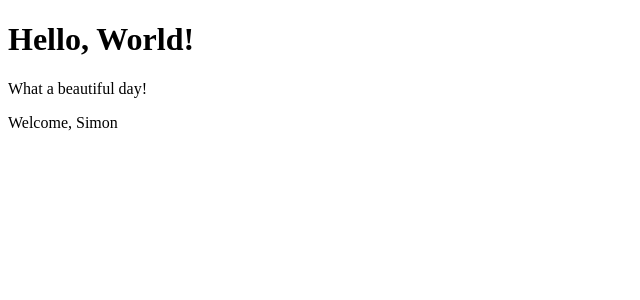
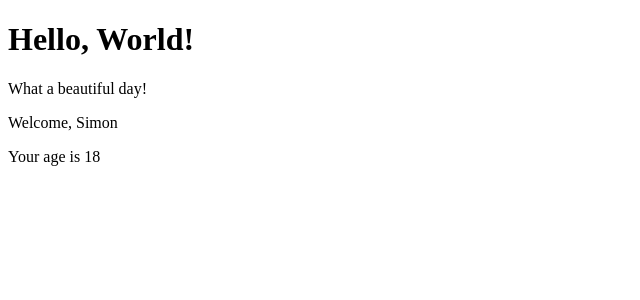
Before and after one commit to NDRXandrei/React-ex, a React (Create React App) app in the folder my-app/: page / in a window 1280 px wide. Shown: the top 300 px of the page, without its empty margins (0-640 px from the left). Built offline with nearby package versions, Linux system fonts and the light colour scheme.

Commit message:
aggiunta prop age

```diff
--- a/my-app/src/App.js
+++ b/my-app/src/App.js
@@ -7,7 +7,7 @@ export class App extends React.Component {
     return (
       <div>
         <Hello />
-        <Welcome />
+        <Welcome age={18} />
       </div>
     );
   }
--- a/my-app/src/Welcome.js
+++ b/my-app/src/Welcome.js
@@ -8,6 +8,7 @@ export class Welcome extends React.Component {
     return (
       <div>
         <p>Welcome, {this.props.name}</p>
+        <p>Your age is {this.props.age}</p>
       </div>
     );
   }
```
